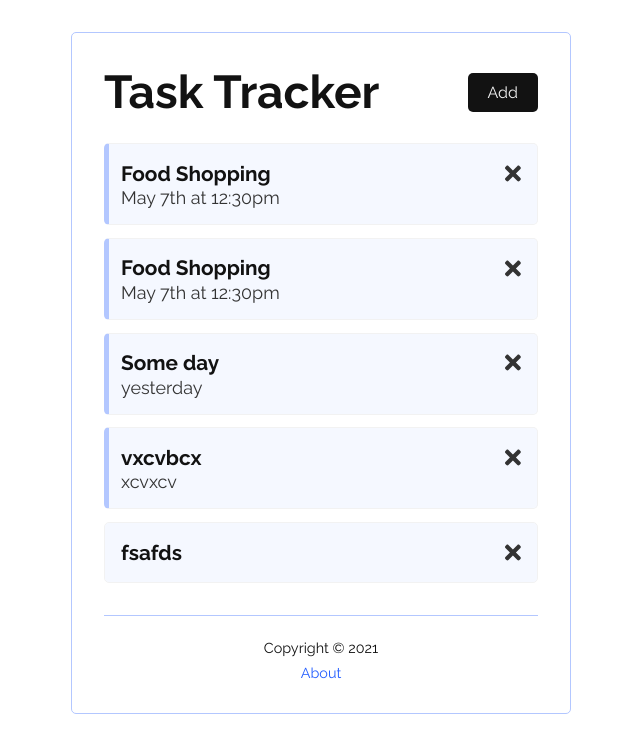
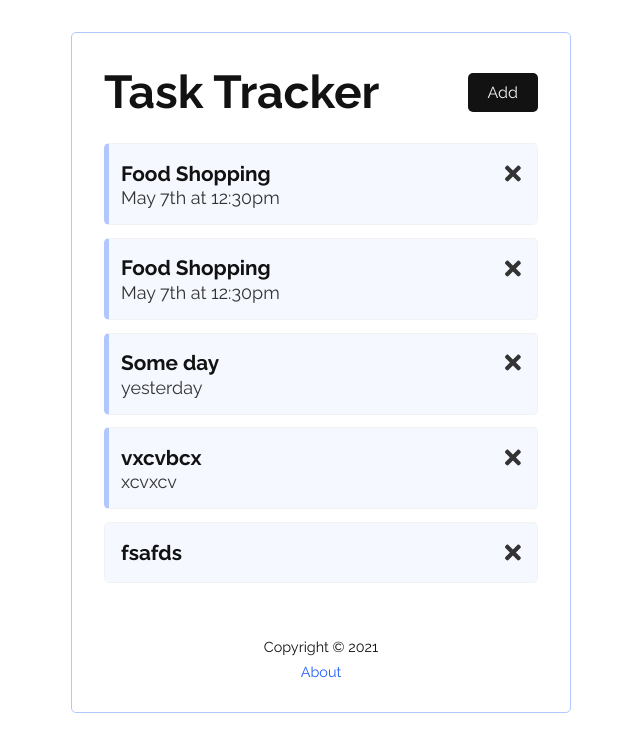
Before and after one commit to hlorellium/task-tracker, an Angular app: page / in a window 1280 px wide. Shown: the top 752 px of the page, without its empty margins (319-959 px from the left). Built offline with nearby package versions, Linux system fonts and the light colour scheme; data requests are answered from the project's data file.

Commit message:
removed border

```diff
--- a/src/app/components/footer/footer.component.scss
+++ b/src/app/components/footer/footer.component.scss
@@ -1,5 +1,4 @@
 footer {
-    border-top: 1px solid var(--accent-color);
     margin: 2rem 0 0 0;
     padding: 1rem 0 0 0;
     font-size: 0.9rem;
```
